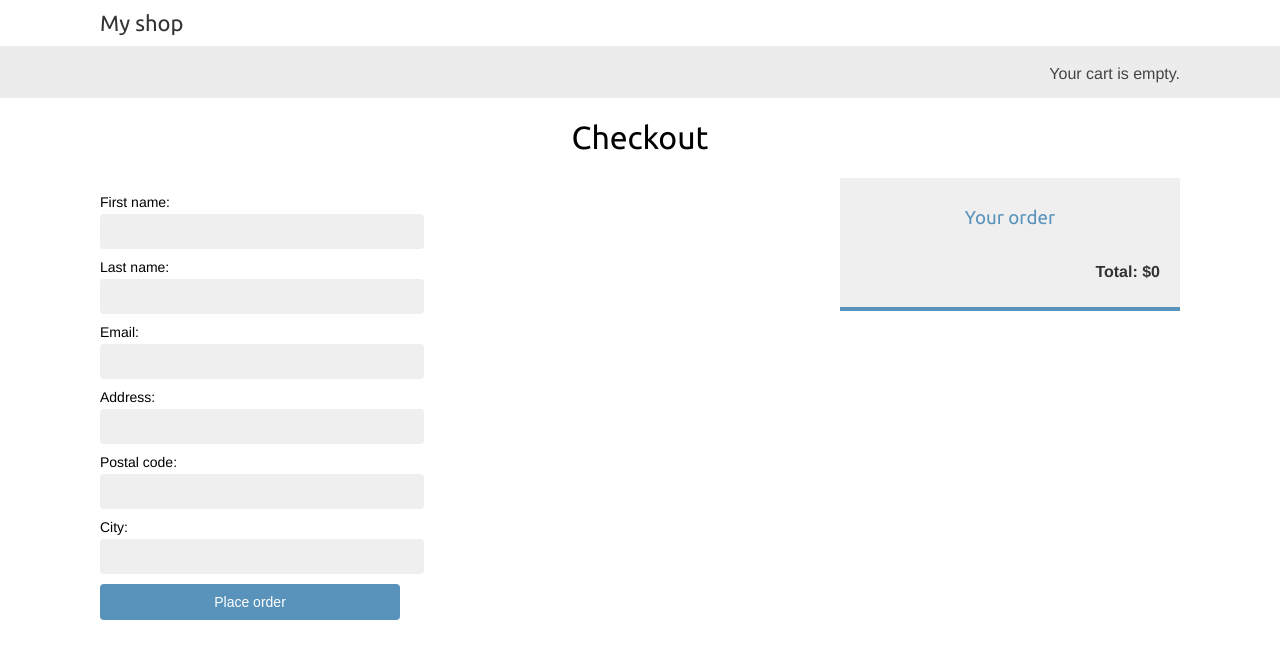
After one commit to Alto1988/e-shop, a Django app: page /orders/create/ in a window 1280 px wide. The commit adds this page. Shown: the top 659 px of the page. Run offline with Django 3.2, Linux system fonts and the light colour scheme; parts of the project's set-up code (start-up, migrations or seed data) failed here and were passed over.

Commit message:
Finished the initial project

```diff
--- a/shop_backend/cart/templates/cart/detail.html
+++ b/shop_backend/cart/templates/cart/detail.html
@@ -58,7 +58,7 @@
   <p class="text-right">
     <a href="{% url "shop:product_list" %}" class="button
     light">Continue shopping</a>
-      Checkout
-    </a>
+  </a>
+  <a href="{% url "orders:order_create" %}" class="button">Checkout</a>
   </p>
 {% endblock %}
--- /dev/null
+++ b/shop_backend/orders/templates/orders/order/create.html
@@ -0,0 +1,23 @@
+{% extends "shop/base.html" %} {% block title %} Checkout {% endblock %}
+{%block content %}
+<h1>Checkout</h1>
+
+<div class="order-info">
+  <h3>Your order</h3>
+  <ul>
+    {% for item in cart %}
+    <li>
+      {{ item.quantity }}x {{ item.product.name }}
+      <span>${{ item.total_price }}</span>
+    </li>
+    {% endfor %}
+  </ul>
+  <p>Total: ${{ cart.get_total_price }}</p>
+</div>
+
+<form method="post" class="order-form">
+  {{ form.as_p }}
+  <p><input type="submit" value="Place order" /></p>
+  {% csrf_token %}
+</form>
+{% endblock %}
--- /dev/null
+++ b/shop_backend/orders/urls.py
@@ -0,0 +1,9 @@
+from django.urls import path
+
+from . import views
+
+app_name = 'orders'
+
+urlpatterns = [
+    path('create/', views.order_create, name='order_create'),
+]
--- a/shop_backend/shop/templates/shop/base.html
+++ b/shop_backend/shop/templates/shop/base.html
@@ -8,7 +8,11 @@
   </head>
   <body>
     <div id="header">
-      {% with total_items=cart|length %}
+      <a href="/" class="logo">My shop</a>
+    </div>
+    <div id="subheader">
+      <div class="cart">
+        {% with total_items=cart|length %}
           {% if total_items > 0 %}
             Your cart:
             <a href="{% url "cart:cart_detail" %}">
@@ -19,10 +23,11 @@
             Your cart is empty.
           {% endif %}
         {% endwith %}
+      </div>
     </div>
-    <div id="subheader">
-      <div class="cart">Your cart is empty.</div>
+    <div id="content">
+      {% block content %}
+      {% endblock %}
     </div>
-    <div id="content">{% block content %} {% endblock %}</div>
   </body>
 </html>
--- a/shop_backend/shop_backend/urls.py
+++ b/shop_backend/shop_backend/urls.py
@@ -7,6 +7,7 @@ from django.urls import path, include
 urlpatterns = [
     path('admin/', admin.site.urls),
     path('cart/', include('cart.urls', namespace='cart')),
+    path('orders/', include('orders.urls', namespace='orders')),
     path('', include('shop.urls', namespace='shop')),
 ]
 
```
Also changed, not shown: shop_backend/orders/templates/orders/order/created.html (added, +8 -0 lines), shop_backend/db.sqlite3, shop_backend/orders/templates/order/create.html (deleted).
